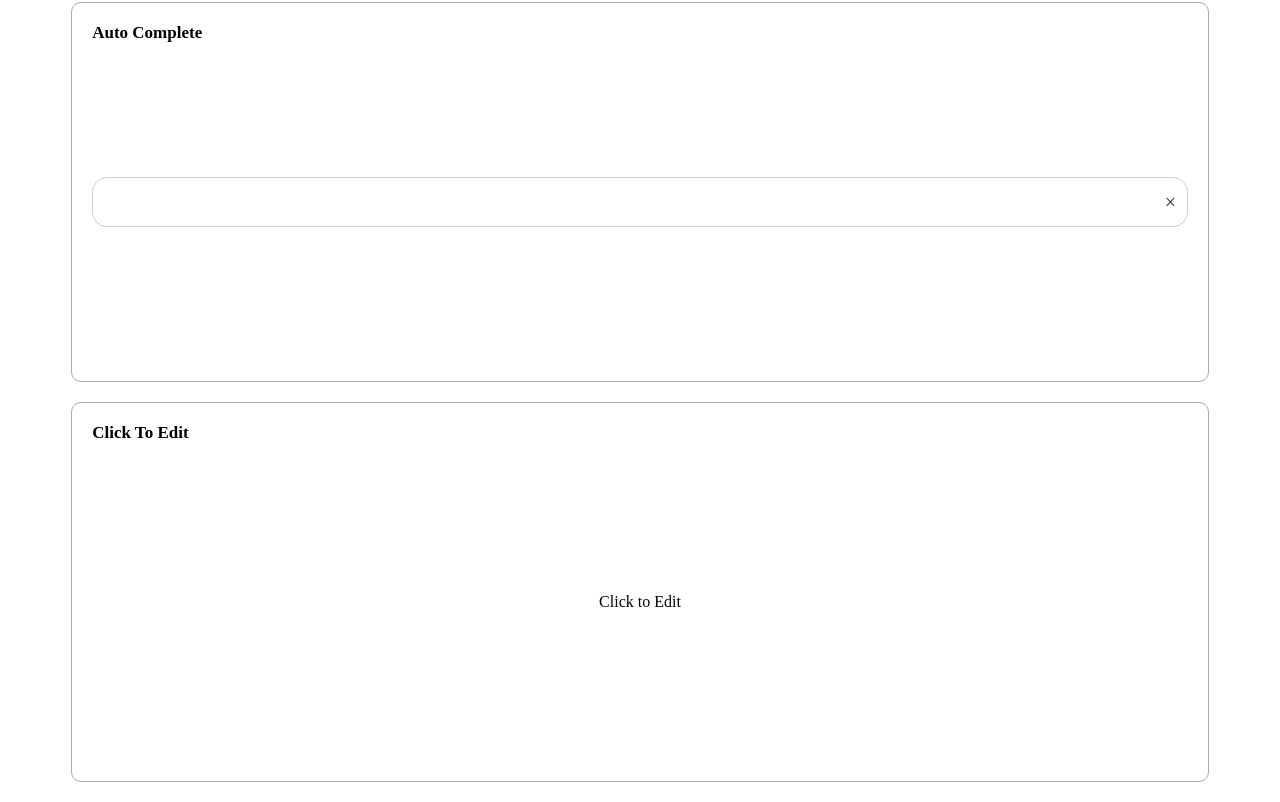
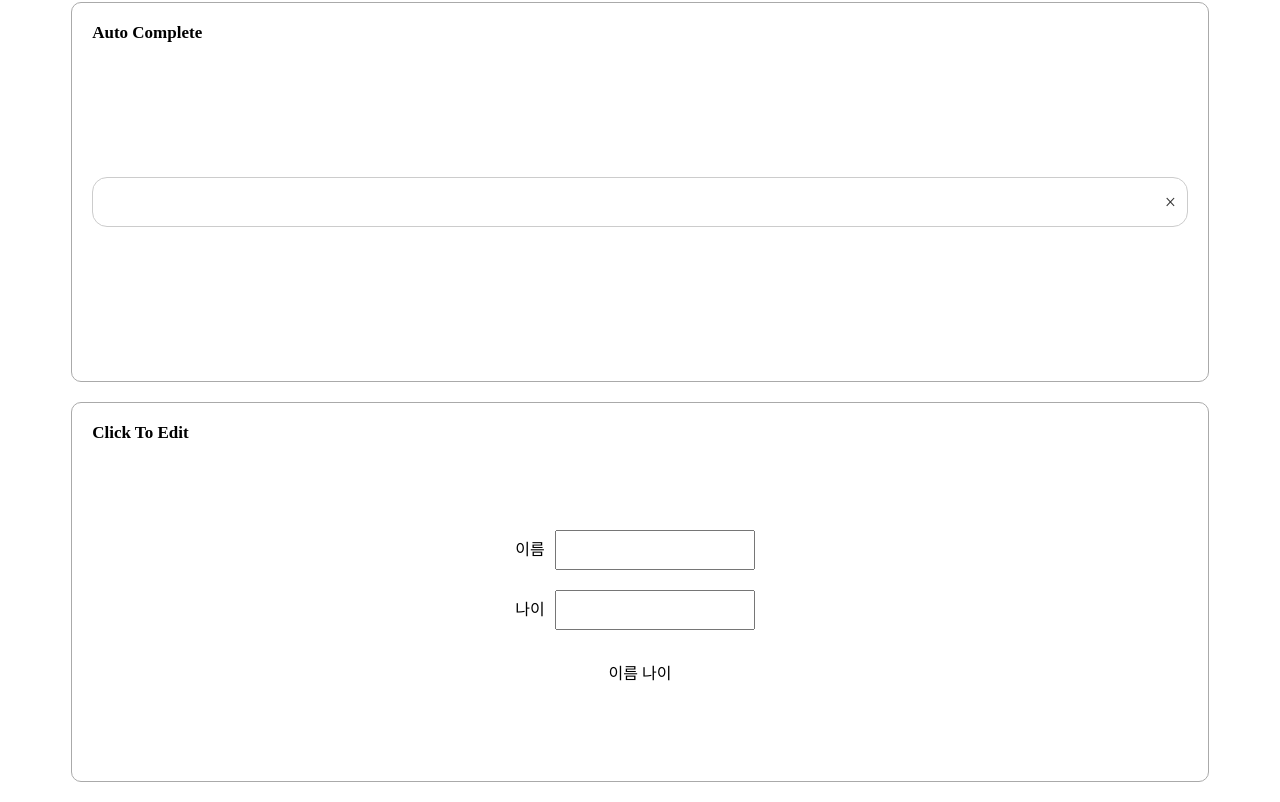
Before and after one commit to dev-seomoon/wanted_pre_onboarding, a React (Create React App) app in the folder custom-component/: page / in a window 1280 px wide. Shown: the part 1618-2420 px from the top of the page. Built offline with nearby package versions, Linux system fonts and the light colour scheme.

Commit message:
[feat] ClickToEdit 컴포넌트 구현

```diff
--- a/custom-component/src/component/ClickToEdit/ClickToEdit.jsx
+++ b/custom-component/src/component/ClickToEdit/ClickToEdit.jsx
@@ -1,6 +1,25 @@
 import React from "react";
 import ClickToEditStyled from "./ClickToEdit.styles";
+import useInput from "../../hook/useInput";
 
-const ClickToEdit = () => <ClickToEditStyled>Click to Edit</ClickToEditStyled>;
+const ClickToEdit = () => {
+  const name = useInput();
+  const age = useInput();
+  return (
+    <ClickToEditStyled>
+      <label htmlFor="name">
+        이름
+        <input id="name" {...name} />
+      </label>
+      <label htmlFor="age">
+        나이
+        <input id="age" {...age} />
+      </label>
+      <div>
+        이름 {name.result} 나이 {age.result}
+      </div>
+    </ClickToEditStyled>
+  );
+};
 
 export default ClickToEdit;
--- a/custom-component/src/component/ClickToEdit/ClickToEdit.styles.jsx
+++ b/custom-component/src/component/ClickToEdit/ClickToEdit.styles.jsx
@@ -1,5 +1,22 @@
 import styled from "styled-components";
 
-const ClickToEditStyled = styled.div``;
+const ClickToEditStyled = styled.div`
+  display: flex;
+  flex-direction: column;
+  align-items: center;
+  label {
+    display: block;
+  }
+  input {
+    width: 200px;
+    height: 40px;
+    margin: 10px;
+    padding-left: 10px;
+    box-sizing: border-box;
+  }
+  div {
+    margin-top: 20px;
+  }
+`;
 
 export default ClickToEditStyled;
--- /dev/null
+++ b/custom-component/src/hook/useInput.js
@@ -0,0 +1,17 @@
+import { useState } from "react";
+
+const useInput = () => {
+  const [value, setValue] = useState("");
+  const [result, setResult] = useState("");
+
+  const onChange = e => {
+    setValue(e.target.value);
+  }
+  const onBlur = () => {
+    setResult(value);
+  }
+
+  return { value, result, onChange, onBlur };
+};
+
+export default useInput;
```
